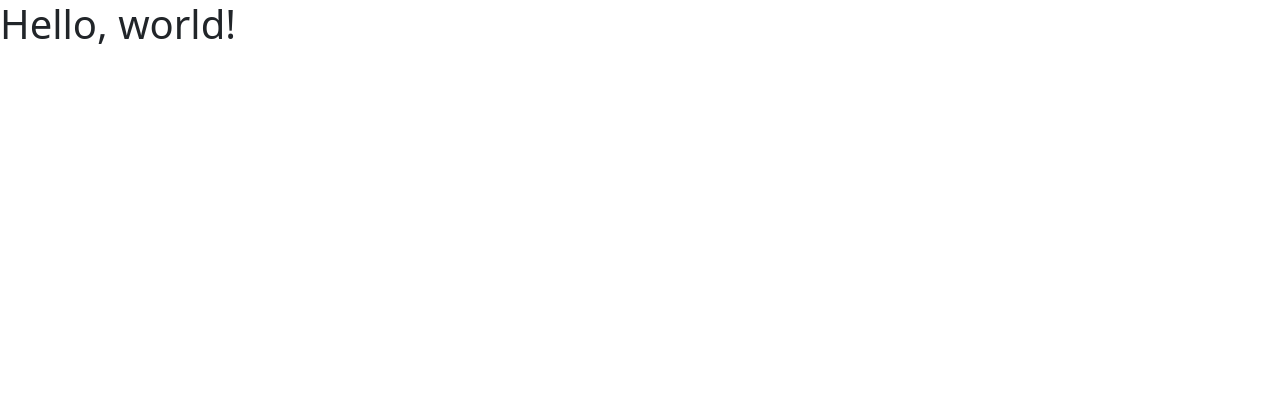
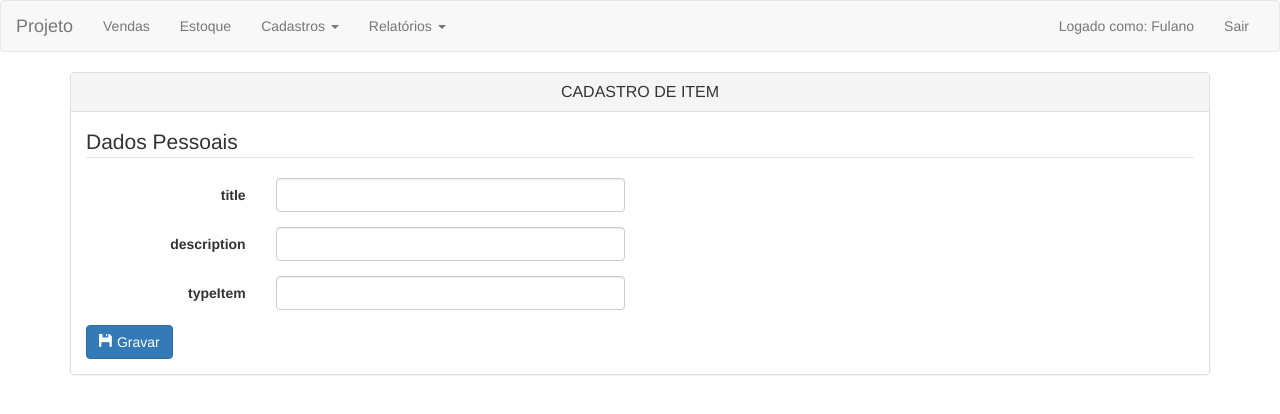
Before and after one commit to Gileno29/api-rest, a Django app: page / in a window 1280 px wide. Shown: the top 414 px of the page. Run offline with Django 4.2, Linux system fonts and the light colour scheme; some libraries are stand-ins or nearby versions.

Commit message:
iniciado crud

```diff
--- a/api/estoque/views.py
+++ b/api/estoque/views.py
@@ -3,3 +3,10 @@ from django.shortcuts import render
 # Create your views here.
 def index(request):
     return render(request,'front_end_crud/index.html')
+
+
+def addItem(request):
+    pass
+
+def viewItens(request):
+    pass
--- a/api/templates/front_end_crud/index.html
+++ b/api/templates/front_end_crud/index.html
@@ -8,21 +8,144 @@
     <title>Bootstrap 101 Template</title>
 
     <!-- Bootstrap -->
+    <!--[if lt IE 9]>
     <link href="css/bootstrap.min.css" rel="stylesheet">
+    <![endif]-->
 
     <!-- HTML5 shim and Respond.js for IE8 support of HTML5 elements and media queries -->
     <!-- WARNING: Respond.js doesn't work if you view the page via file:// -->
-    <!--[if lt IE 9]>
-      <script src="https://cdn.jsdelivr.net/npm/html5shiv@3.7.3/dist/html5shiv.min.js"></script>
-      <script src="https://cdn.jsdelivr.net/npm/respond.js@1.4.2/dest/respond.min.js"></script>
-    <![endif]-->
+
+    <link rel="stylesheet" href="https://cdn.jsdelivr.net/npm/bootstrap@3.3.7/dist/css/bootstrap.min.css" integrity="sha384-BVYiiSIFeK1dGmJRAkycuHAHRg32OmUcww7on3RYdg4Va+PmSTsz/K68vbdEjh4u" crossorigin="anonymous">
+
   </head>
   <body>
-    <h1>Hello, world!</h1>
+
+    <nav class="navbar navbar-default">
+      <div class="container-fluid">
+        <div class="navbar-header">
+          <button type="button" class="navbar-toggle collapsed" data-toggle="collapse" data-target="#navbar" aria-expanded="false" aria-controls="navbar">
+            <span class="sr-only">Toggle navigation</span>
+            <span class="icon-bar"></span>
+            <span class="icon-bar"></span>
+            <span class="icon-bar"></span>
+          </button>
+          <a class="navbar-brand" href="#">Projeto</a>
+        </div>
+
+        <div id="navbar" class="navbar-collapse collapse">
+          <ul class="nav navbar-nav">
+            <li>
+              <a href="#">Vendas</a>
+            </li>
+            <li>
+              <a href="#">Estoque</a>
+            </li>
+            <li class="dropdown">
+              <a href="#" class="dropdown-toggle" data-toggle="dropdown" role="button" aria-expanded="false">
+                Cadastros <span class="caret"></span>
+              </a>
+              <ul class="dropdown-menu" role="menu">
+                <li>
+                  <a href="#">Clientes</a>
+                </li>
+                <li class="divider"></li>
+                <li>
+                  <a href="#">Produtos</a>
+                </li>
+                <li class="divider"></li>
+                <li>
+                  <a href="#">Pedidos</a>
+                </li>
+              </ul>
+            </li>
+            <li class="dropdown">
+              <a href="#" class="dropdown-toggle" data-toggle="dropdown" role="button" aria-expanded="false">
+                Relatórios <span class="caret"></span>
+              </a>
+              <ul class="dropdown-menu" role="menu">
+                <li>
+                  <a href="#">Vendas</a>
+                </li>
+                <li class="divider"></li>
+                <li>
+                  <a href="#">Financeiro</a>
+                </li>
+              </ul>
+            </li>
+          </ul>
+
+          <ul class="nav navbar-nav navbar-right">
+            <li>
+              <a href="#">Logado como: Fulano</a>
+            </li>
+            <li>
+              <a href="#">Sair</a>
+            </li>
+          </ul>
+        </div>
+      </div>
+    </nav>
+
+    <div class="container">
+      <div class="panel panel-default">
+        <div class="panel-heading">
+          <h3 class="panel-title text-center">CADASTRO DE ITEM</h3>
+        </div>
+
+        <div class="panel-body">
+
+          <form action="#" class="form-horizontal">
+            <fieldset>
+              <legend>Dados Pessoais</legend>
+              <div class="form-group">
+                <label for="nome" class="col-sm-2 control-label">title</label>
+                <div class="col-sm-4">
+                  <input type="text" class="form-control" id="title">
+                </div>
+              </div>
+
+              <div class="form-group">
+                <label class="col-sm-2 control-label">description</label>
+                <div class="col-sm-4">
+                  <input type="text" class="form-control" id="description">
+
+                </div>
+
+              </div>
+
+              <div class="form-group">
+                <label for="TypeItem" class="col-sm-2 control-label">typeItem</label>
+                <div class="col-sm-4">
+                  <input type="text" class="form-control" id="TypeItem">
+                </div>
+              </div>
+            </fieldset>
+            <button type="submit" class="btn btn-primary">
+              <span class="glyphicon glyphicon-floppy-disk" aria-hidden="true"></span> Gravar
+            </button>
+          </form>
+        </div>
+      </div>
+    </div>
+
+    <script src="resources/js/jquery.min.js"></script>
+    <script src="resources/js/bootstrap.min.js"></script>
+
+
+
+
+
+
+
+
+
 
     <!-- jQuery (necessary for Bootstrap's JavaScript plugins) -->
-    <script src="https://ajax.googleapis.com/ajax/libs/jquery/1.12.4/jquery.min.js"></script>
+    <script src="https://cdn.jsdelivr.net/npm/bootstrap@3.3.7/dist/js/bootstrap.min.js" integrity="sha384-Tc5IQib027qvyjSMfHjOMaLkfuWVxZxUPnCJA7l2mCWNIpG9mGCD8wGNIcPD7Txa" crossorigin="anonymous"></script>
     <!-- Include all compiled plugins (below), or include individual files as needed -->
+
+
+
     <script src="js/bootstrap.min.js"></script>
   </body>
 </html>
```
